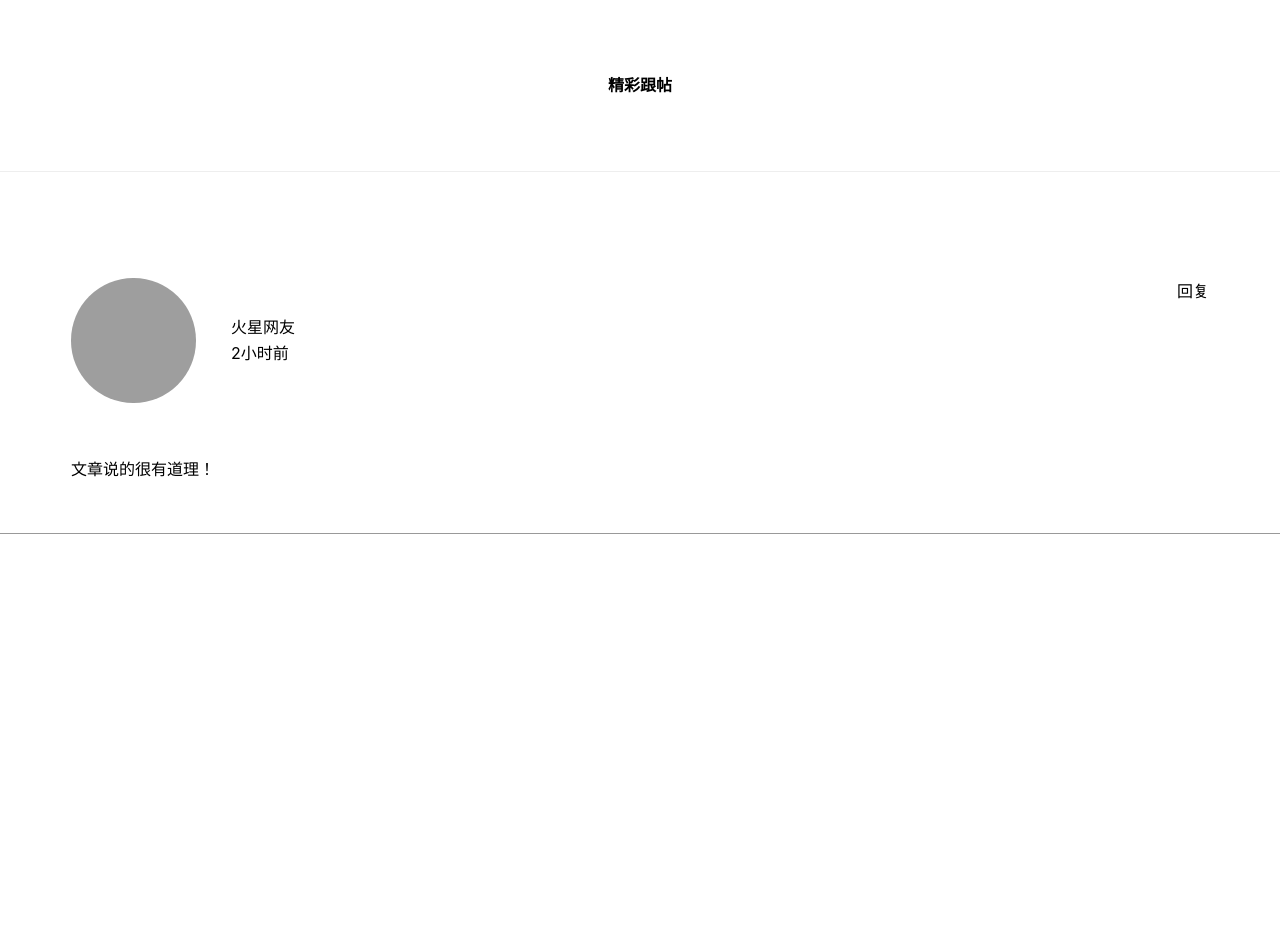
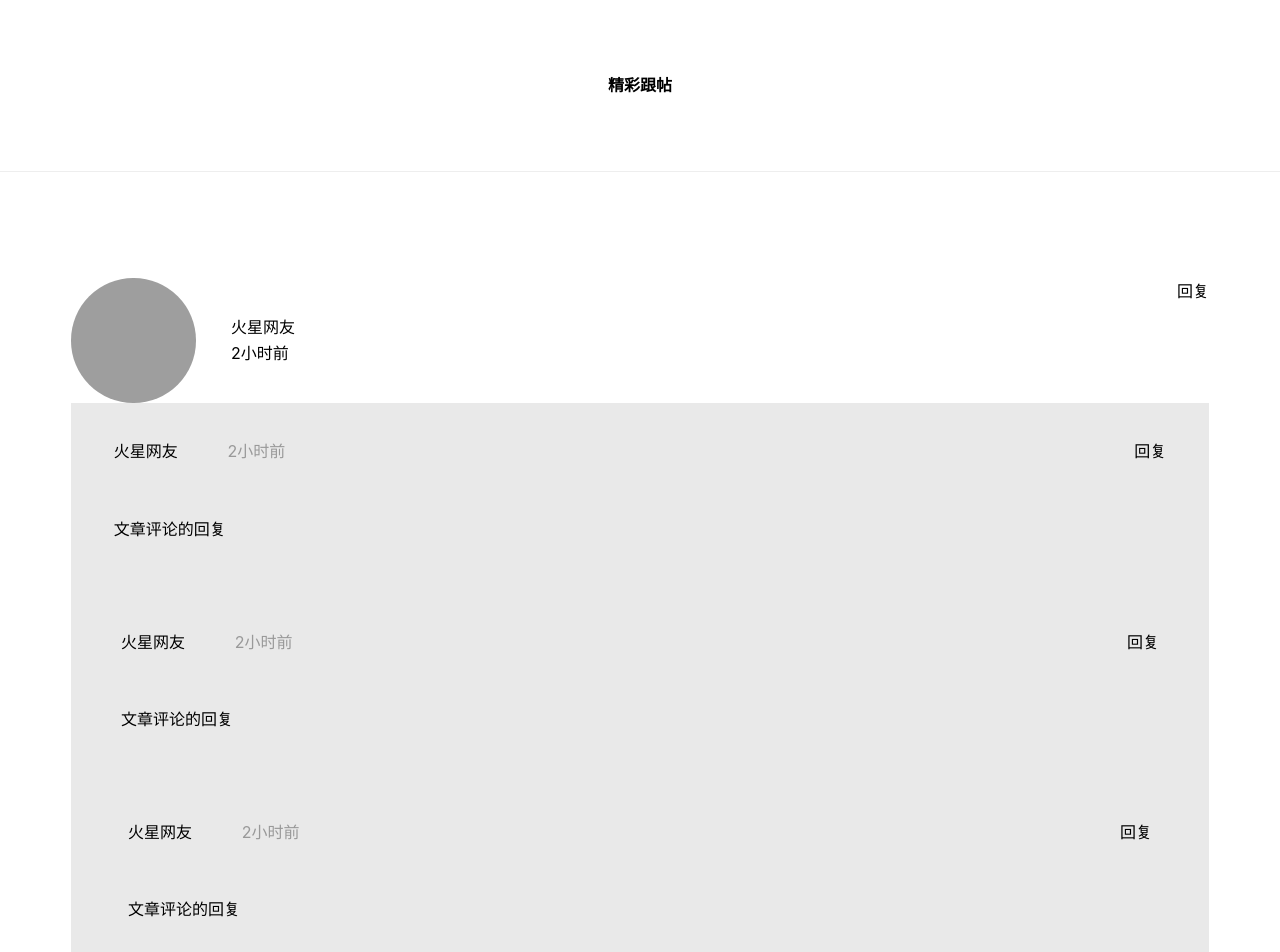
Before and after one commit to web-jie/toutiao, a Vue app: page /post-comment/1 in a window 1280 px wide. Shown: the top 952 px of the page. Before the commit the page ends 800 px from the top, so only its background shows below. Built offline with nearby package versions, Linux system fonts and the light colour scheme; grey boxes are pictures that could not be loaded; a small style sheet from the web is missing.

Commit message:
创建回复楼层静态

```diff
--- a/src/views/PostComment.vue
+++ b/src/views/PostComment.vue
@@ -18,6 +18,51 @@
         </div>
         <span class="reply">回复</span>
       </div>
+      <!-- 回复楼层 -->
+                  <div class="comment-floor">
+                <div class="floor-top">
+                    <div class="user">
+                        <!-- <span>1</span> -->
+                        <em>火星网友</em>
+                        <span>2小时前</span>
+                    </div>
+                    <span class="reply">回复</span>
+                </div>
+                <div class="content">
+                    文章评论的回复
+                </div>
+
+                <!-- 第二级 -->
+                <div class="comment-floor">
+                    <div class="floor-top">
+                        <div class="user">
+                            <!-- <span>2</span> -->
+                            <em>火星网友</em>
+                            <span>2小时前</span>
+                        </div>
+                        <span class="reply">回复</span>
+                    </div>
+                    <div class="content">
+                        文章评论的回复
+                    </div>
+
+                    <!-- 第3级 -->
+                    <div class="comment-floor">
+                        <div class="floor-top">
+                            <div class="user">
+                                <!-- <span>3</span> -->
+                                <em>火星网友</em>
+                                <span>2小时前</span>
+                            </div>
+                            <span class="reply">回复</span>
+                        </div>
+                        <div class="content">
+                            文章评论的回复
+                        </div>
+                    </div>
+                </div>
+            </div>
+
       <div class="content">文章说的很有道理！</div>
     </div>
   </div>
@@ -59,7 +104,31 @@ export default {
     }
   }
   .content{
-    margin: 15/360*100vw 0;
+    padding: 15/360*100vw 0;
+  }
+  .comment-floor{
+    padding: 0 2/360*100vw;
+    // border: 1px solid #000;
+    background: #e9e9e9;
+    .floor-top{
+      display: flex;
+      justify-content: space-between;
+      align-items: center;
+      padding-top: 10/360*100vw;
+      .user{
+        padding-left: 10/360*100vw;
+        span{
+          color: #999;
+          padding-left: 14/360*100vw;
+        }
+      }
+      .reply{
+        padding-right: 10/360*100vw;
+      }
+    }
+    .content{
+      padding-left: 10/360*100vw;
+    }
   }
 }
 </style>
```
